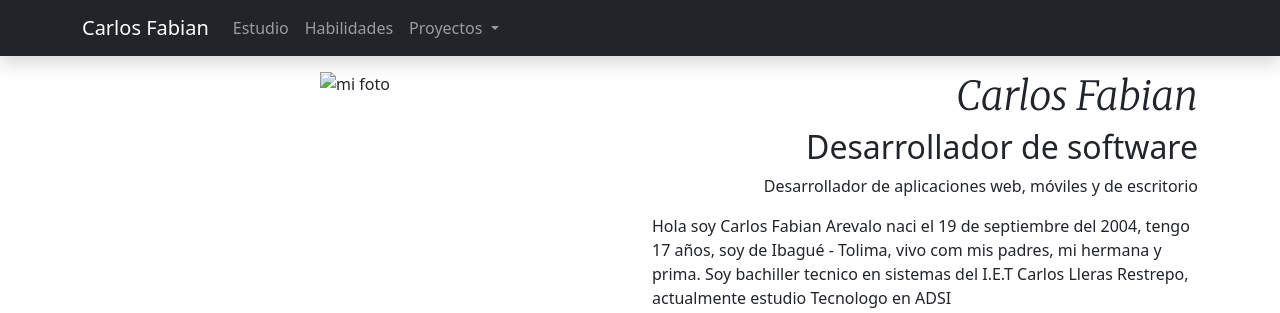
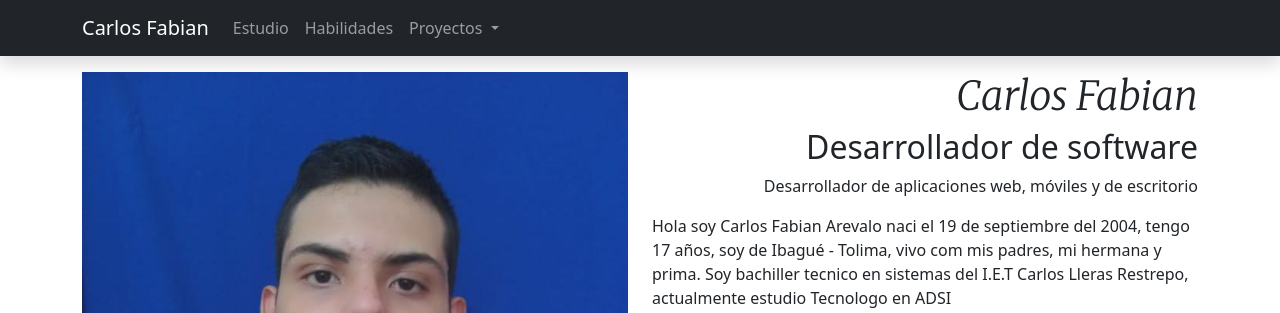
Before and after one commit to carlosfabianarevalo/hv, a plain HTML site: page index.html in a window 1280 px wide. Shown: the top 313 px of the page. Drawn offline with nearby package versions, Linux system fonts and the light colour scheme; files that its build step writes are made by us from their sources; files whose address does not match are found by name.

Commit message:
Add files via upload

```diff
--- a/index.html
+++ b/index.html
@@ -52,7 +52,7 @@
             <div class="row">
                 <div class="col-sm-6">
                     <div class="d-flex justify-content-center">
-                        <img src="./images/yo.jpeg" alt="mi foto" class="img-fluid">
+                        <img src="./assets/images/yo.jpeg" alt="mi foto" class="img-fluid">
                     </div>
                 </div>
                 <div class="col-sm-6">
```
